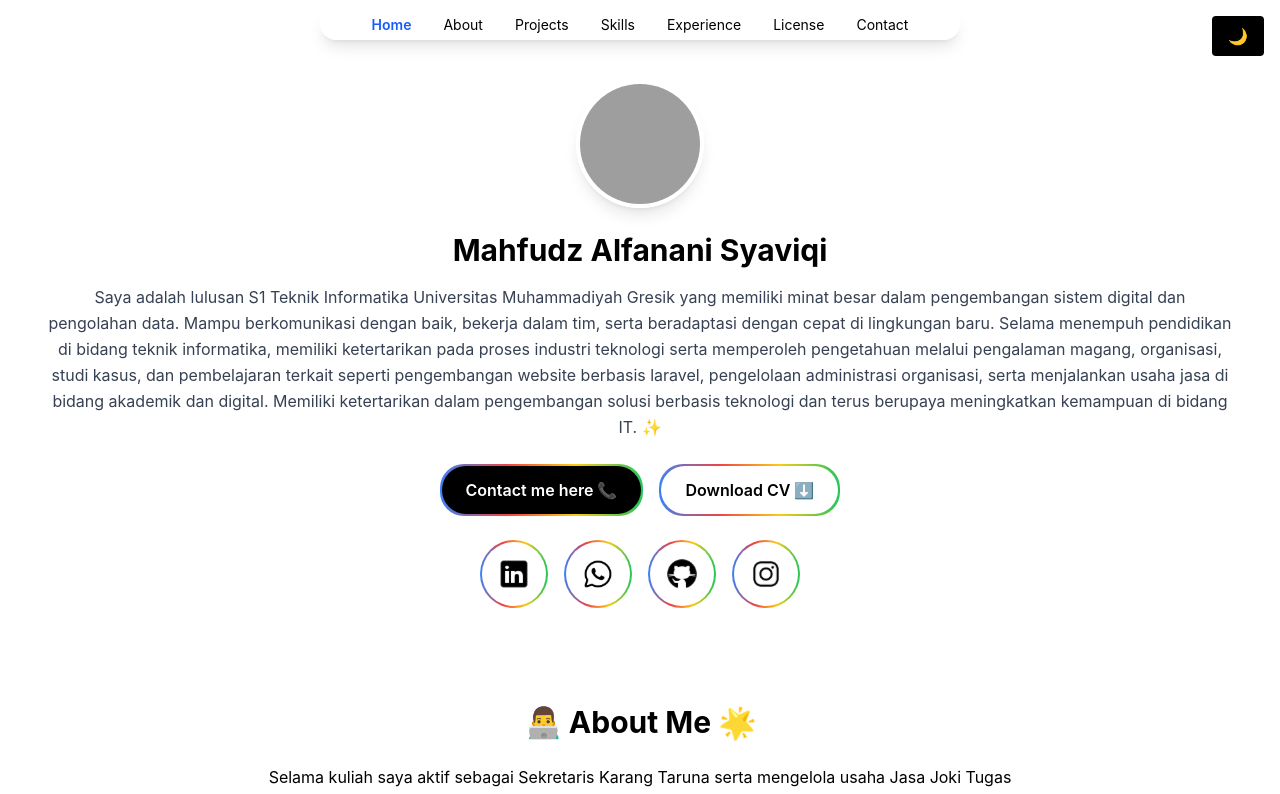
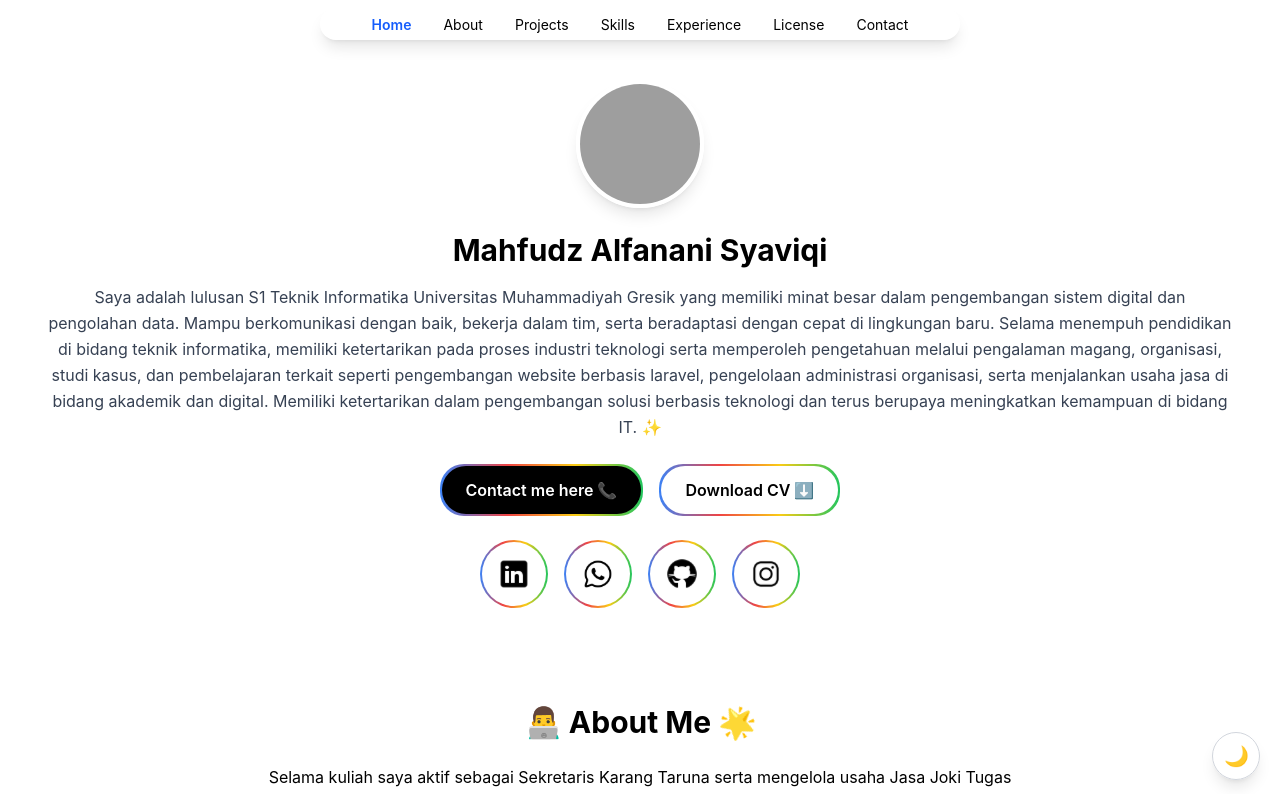
Before and after one commit to MahfudzWorks/Portofolio_Mahfudz, a React (Vite) app: page / in a window 1280 px wide. Shown: the top 794 px of the page. Built offline with nearby package versions, Linux system fonts and the light colour scheme; grey boxes are pictures that could not be loaded.

Commit message:
commit darkmode home & about

```diff
--- a/src/App.jsx
+++ b/src/App.jsx
@@ -21,10 +21,23 @@ function App() {
 
   return (
     <>
-
       <button
         onClick={() => setDark(!dark)}
-        className="fixed top-4 right-4 z-50 px-4 py-2 rounded bg-black text-white dark:bg-white dark:text-black"
+        className="
+          fixed bottom-5 right-5 z-50
+          w-11 h-11
+          sm:w-12 sm:h-12
+          rounded-full
+          flex items-center justify-center
+          backdrop-blur-md
+          bg-white/80 dark:bg-gray-800/80
+          text-xl
+          shadow-lg
+          border border-gray-300 dark:border-gray-700
+          hover:scale-110
+          active:scale-95
+          transition-all duration-300
+        "
       >
         {dark ? "☀️" : "🌙"}
       </button>
--- a/src/index.css
+++ b/src/index.css
@@ -1,11 +1,20 @@
 @import "tailwindcss";
 
-@custom-variant dark (&:where(.dark, .dark *));
+@custom-variant dark (&:is(.dark *));
+
+html,
+body,
+#root {
+  min-height: 100%;
+}
 
 body {
-  @apply bg-white text-black transition-colors duration-300;
+  background-color: white;
+  color: black;
+  transition: background-color 0.3s, color 0.3s;
 }
 
 .dark body {
-  @apply bg-gray-900 text-white;
+  background-color: #111827;
+  color: white;
 }
--- a/src/pages/About.jsx
+++ b/src/pages/About.jsx
@@ -3,15 +3,16 @@ import React from 'react'
 const About = () => {
   return (
     <section
-        id="about"
-        className="flex flex-col justify-center items-center scroll-mt-26 px-4 sm:px-6 lg:px-0"
+      id="about"
+      className="flex flex-col justify-center items-center scroll-mt-26 px-4 sm:px-6 lg:px-0"
     >
-        <h1 className="text-2xl sm:text-3xl font-bold text-black mt-4 text-center">
+      <h1 className="text-2xl sm:text-3xl font-bold mt-4 text-center text-black dark:text-white">
         <span className="inline-block">👨‍💻</span> About Me{" "}
         <span className="inline-block animate-spin">🌟</span>
       </h1>
-        <div className="text-center max-w-3xl mt-4 sm:mt-6">
-        <p className="text-sm sm:text-base leading-relaxed">
+
+      <div className="text-center max-w-3xl mt-4 sm:mt-6">
+        <p className="text-sm sm:text-base leading-relaxed text-black dark:text-white">
           Selama kuliah saya aktif sebagai Sekretaris Karang Taruna serta
           mengelola usaha Jasa Joki Tugas Vyyy yang menyediakan layanan akademik
           dan pengembangan website.
@@ -26,7 +27,6 @@ const About = () => {
           pengembangan solusi digital di bidang teknologi.
         </p>
       </div>
-
     </section>
   )
 }
--- /dev/null
+++ b/tailwind.config.js
@@ -0,0 +1,12 @@
+/** @type {import('tailwindcss').Config} */
+export default {
+  darkMode: 'class',
+  content: [
+    "./index.html",
+    "./src/**/*.{js,ts,jsx,tsx}",
+  ],
+  theme: {
+    extend: {},
+  },
+  plugins: [],
+}
```
